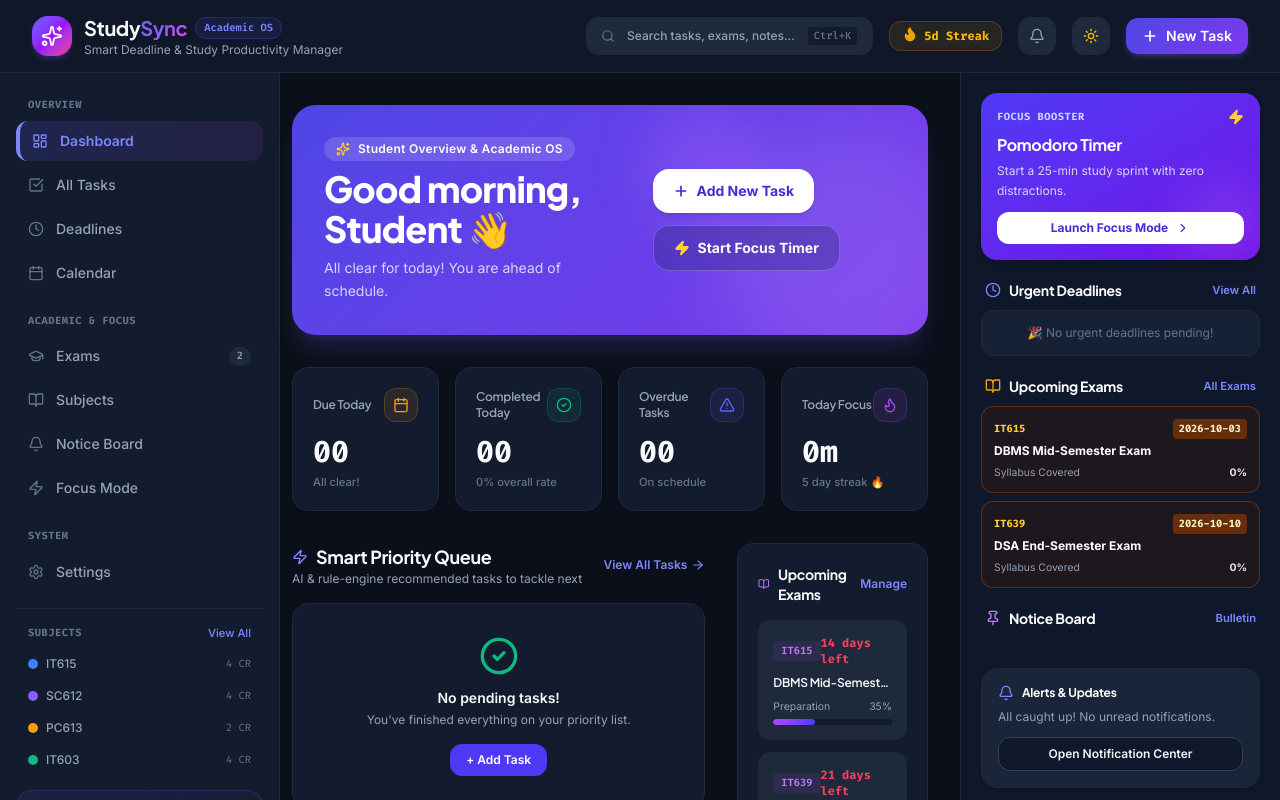
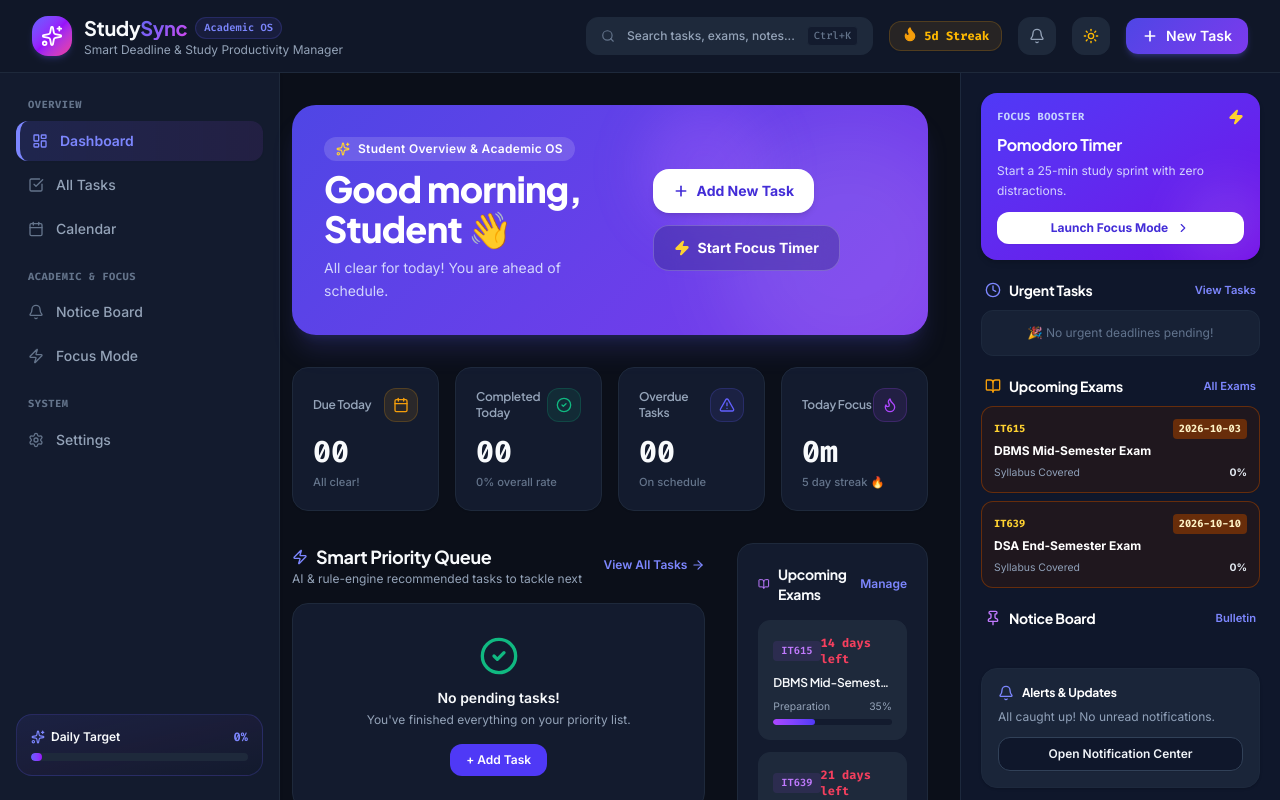
Before and after one commit to tempuseuse21/study_dead_line_manage, a React (Vite) app: page / in a window 1280 px wide. Shown: the top 800 px of the page. Built offline with nearby package versions, Linux system fonts and the light colour scheme.

Commit message:
refactor: remove redundant deadline navigation links and streamline sidebar

```diff
--- a/src/components/layout/RightPanel.tsx
+++ b/src/components/layout/RightPanel.tsx
@@ -66,20 +66,20 @@ export const RightPanel: React.FC<RightPanelProps> = ({ onNavigate }) => {
         </div>
       </div>
 
-      {/* Urgent Deadlines */}
+      {/* Urgent Tasks */}
       <div>
         <div className="flex items-center justify-between mb-2.5 px-1">
           <div className="flex items-center gap-2">
             <Clock className="w-4 h-4 text-indigo-600 dark:text-indigo-400" />
             <h4 className="font-display font-bold text-sm text-slate-900 dark:text-white">
-              Urgent Deadlines
+              Urgent Tasks
             </h4>
           </div>
           <button
-            onClick={() => onNavigate?.('upcoming')}
+            onClick={() => onNavigate?.('tasks')}
             className="text-[0.7rem] font-semibold text-indigo-600 dark:text-indigo-400 hover:underline cursor-pointer"
           >
-            View All
+            View Tasks
           </button>
         </div>
 
--- a/src/components/layout/Sidebar.tsx
+++ b/src/components/layout/Sidebar.tsx
@@ -4,10 +4,7 @@ import { cn } from '../../lib/utils';
 import {
   LayoutDashboard,
   CheckSquare,
-  Clock,
   Calendar,
-  GraduationCap,
-  BookOpen,
   Bell,
   Zap,
   Settings,
@@ -32,12 +29,7 @@ interface NavSection {
 }
 
 export const Sidebar: React.FC<SidebarProps> = ({ activeView, onNavigate }) => {
-  const { tasks, subjects, analytics, exams, unreadAnnouncementsCount } = useTasks();
-
-  const todayStr = new Date().toISOString().split('T')[0];
-  const overdueTasks = tasks.filter(t => t.dueDate < todayStr && t.status !== 'completed' && t.status !== 'cancelled').length;
-  const dueTodayCount = tasks.filter(t => t.dueDate === todayStr && t.status !== 'completed').length;
-  const upcomingExamCount = exams.filter(e => e.examDate >= todayStr).length;
+  const { tasks, analytics, unreadAnnouncementsCount } = useTasks();
 
   const sections: NavSection[] = [
     {
@@ -45,15 +37,12 @@ export const Sidebar: React.FC<SidebarProps> = ({ activeView, onNavigate }) => {
       items: [
         { id: 'dashboard', label: 'Dashboard', icon: LayoutDashboard },
         { id: 'tasks', label: 'All Tasks', icon: CheckSquare, badge: tasks.filter(t => t.status !== 'completed').length },
-        { id: 'upcoming', label: 'Deadlines', icon: Clock, badge: overdueTasks > 0 ? `${overdueTasks} Overdue` : dueTodayCount || undefined },
         { id: 'calendar', label: 'Calendar', icon: Calendar }
       ]
     },
     {
       title: 'Academic & Focus',
       items: [
-        { id: 'exams', label: 'Exams', icon: GraduationCap, badge: upcomingExamCount || undefined },
-        { id: 'subjects', label: 'Subjects', icon: BookOpen },
         { id: 'announcements', label: 'Notice Board', icon: Bell, badge: unreadAnnouncementsCount || undefined },
         { id: 'focus', label: 'Focus Mode', icon: Zap }
       ]
@@ -101,11 +90,9 @@ export const Sidebar: React.FC<SidebarProps> = ({ activeView, onNavigate }) => {
                     {item.badge !== undefined && item.badge !== 0 && (
                       <span className={cn(
                         'text-[0.65rem] font-semibold px-2 py-0.5 rounded-full flex-shrink-0 font-mono transition-all',
-                        item.id === 'upcoming' && overdueTasks > 0
-                          ? 'bg-rose-500/15 text-rose-600 dark:text-rose-400 border border-rose-500/30 animate-pulse'
-                          : isActive
-                            ? 'bg-indigo-600 text-white dark:bg-indigo-500'
-                            : 'bg-[var(--bg-card-subtle)] text-[var(--text-muted)] group-hover:bg-indigo-500/10 group-hover:text-indigo-600'
+                        isActive
+                          ? 'bg-indigo-600 text-white dark:bg-indigo-500'
+                          : 'bg-[var(--bg-card-subtle)] text-[var(--text-muted)] group-hover:bg-indigo-500/10 group-hover:text-indigo-600'
                       )}>
                         {item.badge}
                       </span>
@@ -117,39 +104,6 @@ export const Sidebar: React.FC<SidebarProps> = ({ activeView, onNavigate }) => {
           </div>
         ))}
       </nav>
-
-      {/* Quick Subject Shortcuts */}
-      <div className="mt-4 pt-4 border-t border-[var(--border-subtle)]">
-        <div className="flex items-center justify-between px-3 mb-2">
-          <span className="text-[0.65rem] font-bold uppercase tracking-wider text-[var(--text-faint)] font-mono">
-            Subjects
-          </span>
-          <button
-            onClick={() => onNavigate('subjects')}
-            className="text-[0.7rem] text-indigo-600 dark:text-indigo-400 hover:underline font-medium"
-          >
-            View All
-          </button>
-        </div>
-        <div className="flex flex-col gap-1">
-          {subjects.slice(0, 4).map(subject => (
-            <button
-              key={subject.id}
-              onClick={() => onNavigate('subjects')}
-              className="w-full px-3 py-1.5 rounded-lg text-xs flex items-center justify-between text-[var(--text-muted)] hover:text-[var(--text-main)] hover:bg-[var(--bg-card-subtle)] transition-colors"
-            >
-              <div className="flex items-center gap-2 min-w-0">
-                <span
-                  className="w-2.5 h-2.5 rounded-full flex-shrink-0 shadow-xs"
-                  style={{ backgroundColor: subject.color }}
-                />
-                <span className="font-medium truncate">{subject.code}</span>
-              </div>
-              <span className="text-[0.65rem] font-mono text-[var(--text-faint)]">{subject.credits} CR</span>
-            </button>
-          ))}
-        </div>
-      </div>
 
       {/* Progress Footer Card */}
       <div className="mt-4 p-3.5 rounded-2xl bg-gradient-to-br from-indigo-500/10 via-purple-500/5 to-transparent border border-indigo-500/20">
```
